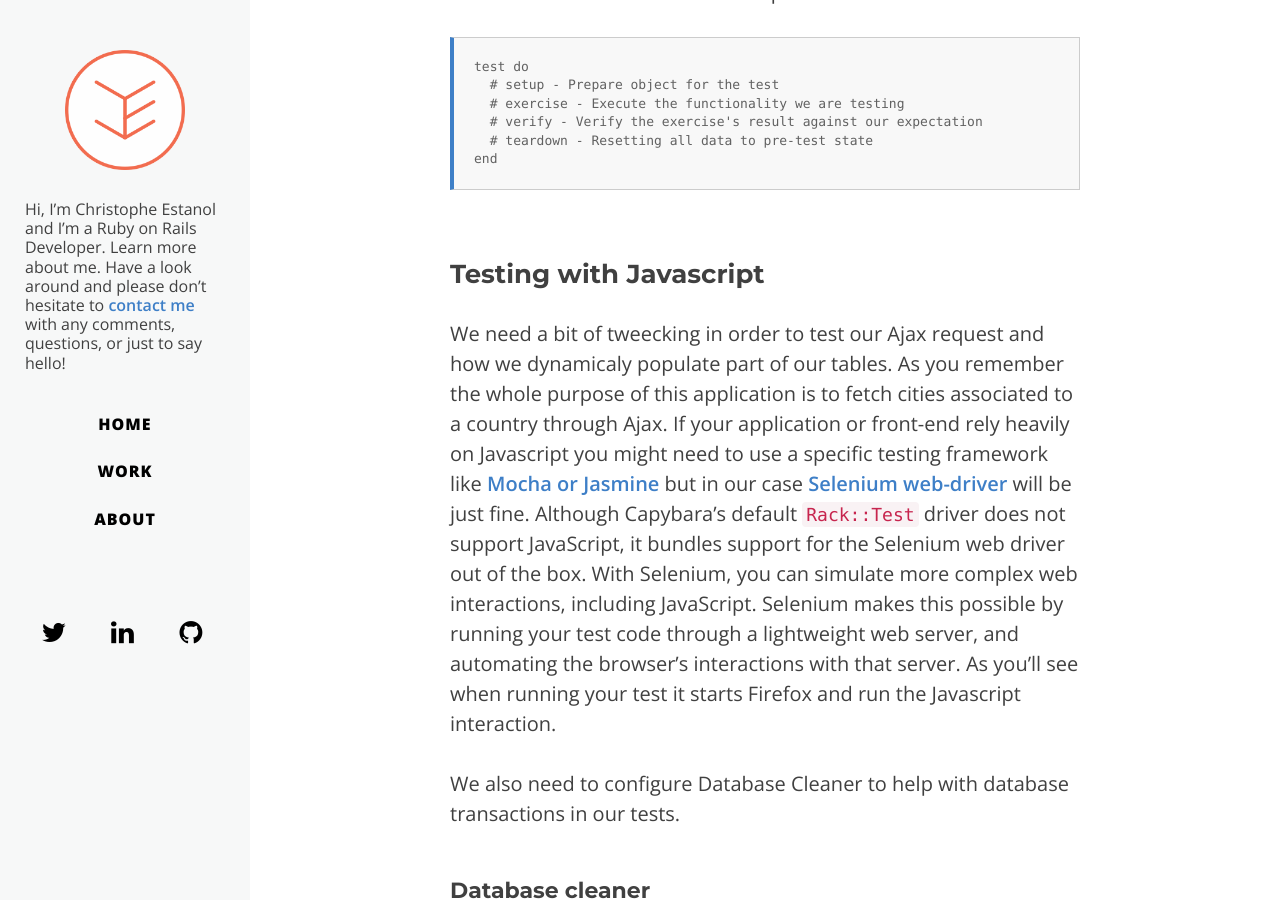
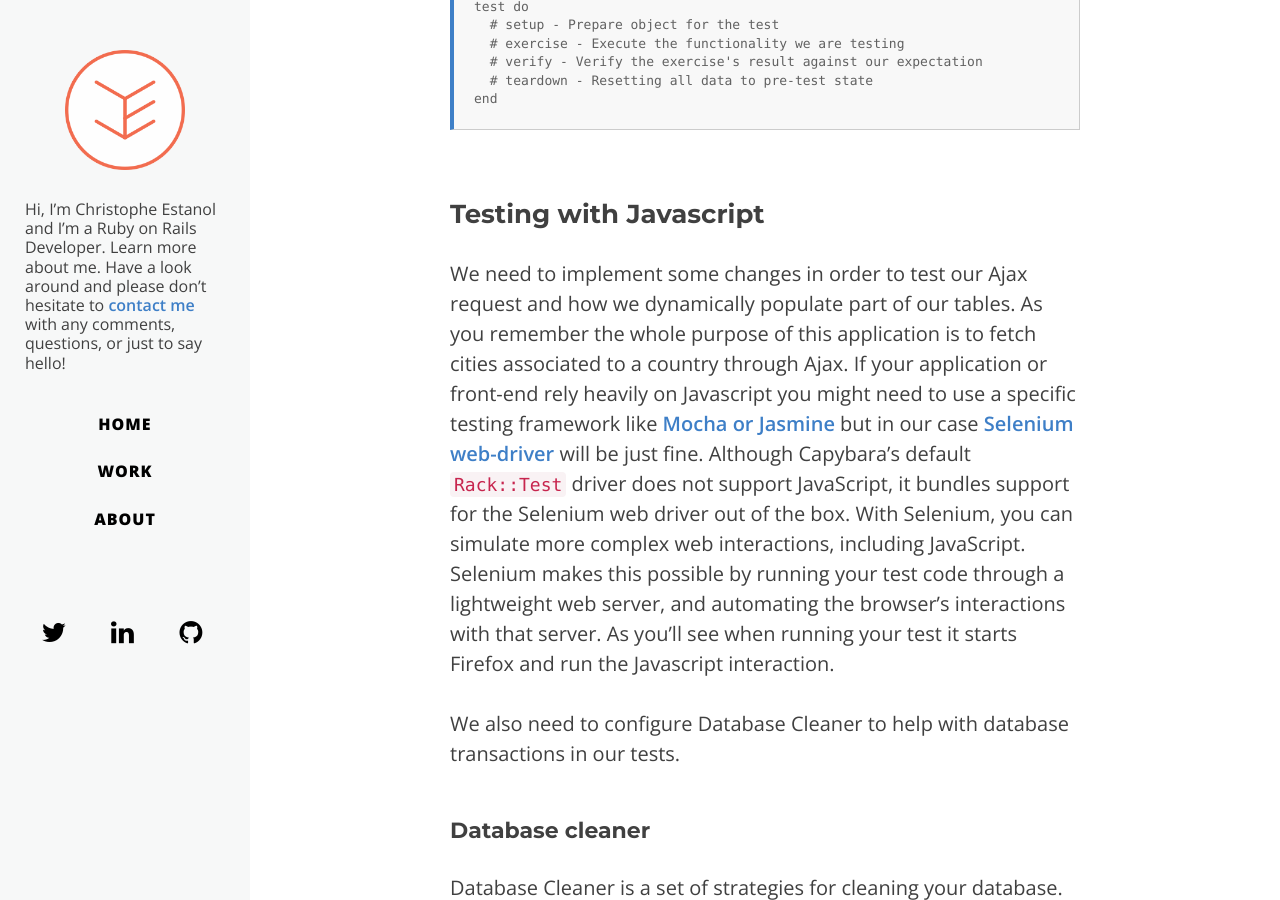
Before and after one commit to ChrisEstanol/ce-blog, a Jekyll site: the page built from _posts/blog/2015-03-12-introduction-to-testing-with-rspec.md, in a window 1280 px wide and 900 px high, scrolled down 18727 px. Built offline with Jekyll 4.4.1, drawn with Linux system fonts in a browser that asks for light colours; nearby versions of some CDN libraries; Markdown is read by kramdown in place of the engine named in the settings; comment, search, counter and statistics services are not loaded; some of the changed text lies outside the part shown.

Commit message:
Fixing typos

```diff
--- a/_posts/blog/2015-03-12-introduction-to-testing-with-rspec.md
+++ b/_posts/blog/2015-03-12-introduction-to-testing-with-rspec.md
@@ -678,7 +676,7 @@ end
 
 ### Testing with Javascript
 
-We need a bit of tweecking in order to test our Ajax request and how we dynamicaly populate part of our tables. As you remember the whole purpose of this application is to fetch cities associated to a country through Ajax.
+We need to implement some changes in order to test our Ajax request and how we dynamically populate part of our tables. As you remember the whole purpose of this application is to fetch cities associated to a country through Ajax.
 If your application or front-end rely heavily on Javascript you might need to use a specific testing framework like [Mocha or Jasmine](http://thejsguy.com/2015/01/12/jasmine-vs-mocha-chai-and-sinon.html) but in our case [Selenium web-driver](http://www.rubydoc.info/github/jnicklas/capybara/master#Selenium) will be just fine.
 Although Capybara’s default `Rack::Test` driver does not support JavaScript, it bundles support for the Selenium web driver out of the box. With Selenium, you can simulate more complex web interactions, including JavaScript. Selenium makes this possible by running your test code through a lightweight web server, and automating the browser’s interactions with that server.
 As you'll see when running your test it starts Firefox and run the Javascript interaction.
```
Also changed, not shown: other parts of _posts/blog/2015-03-12-introduction-to-testing-with-rspec.md (+0 -2 lines), 1 other file.
